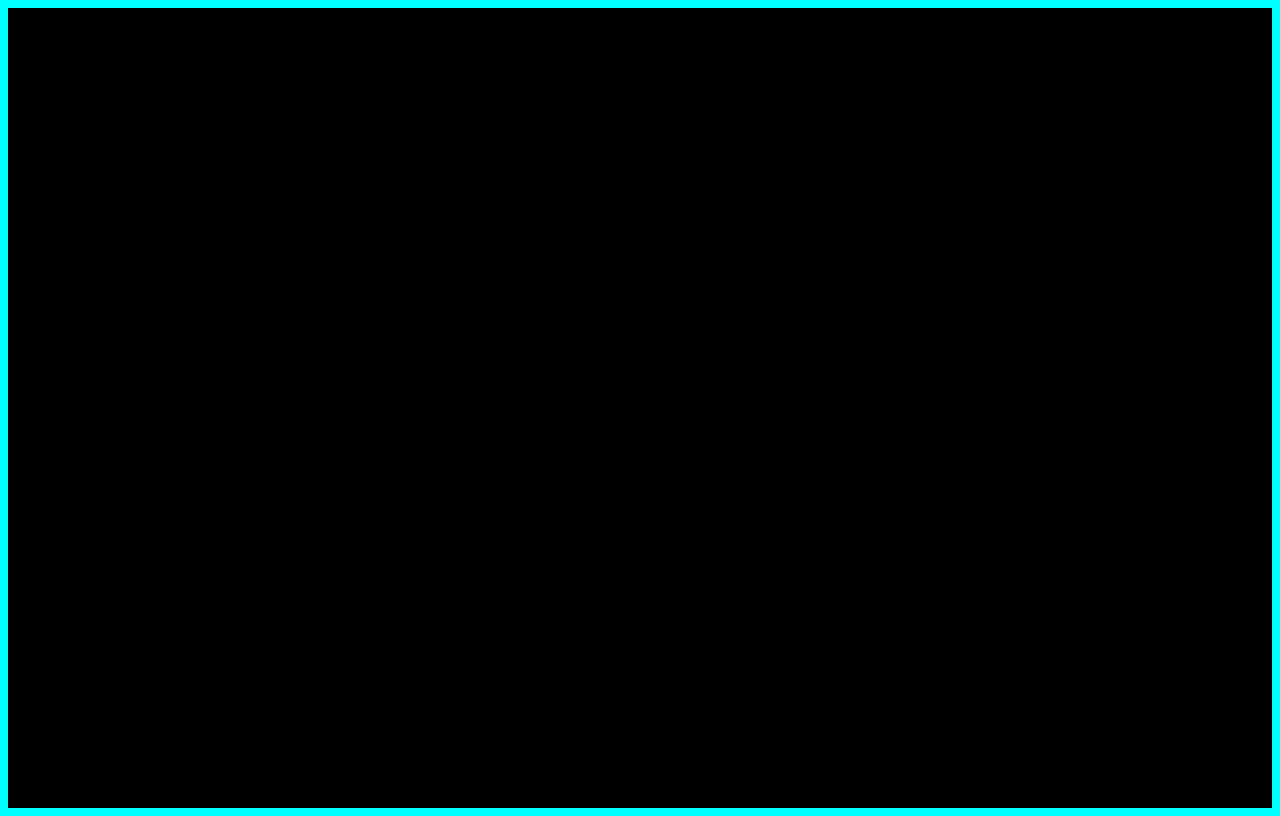
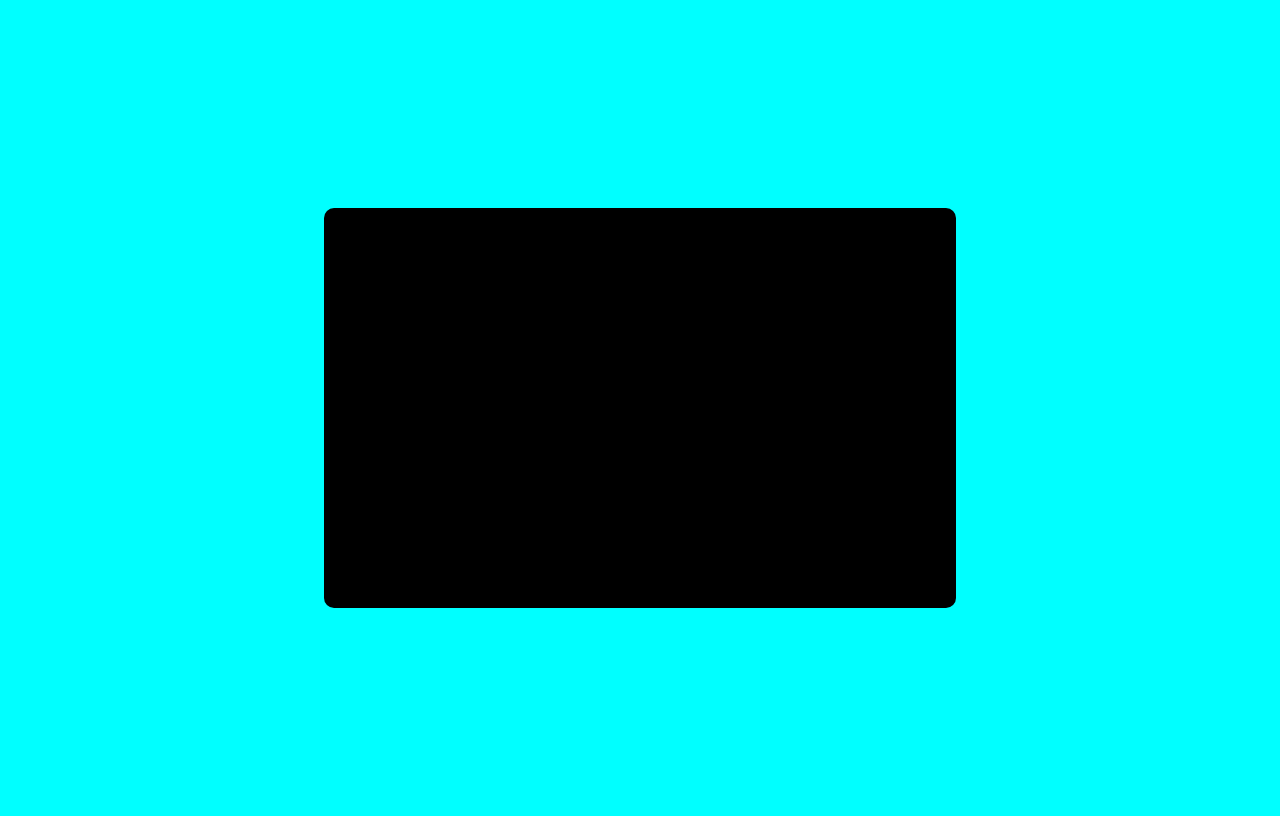
Before and after one commit to NeftaMERN/joke-Generator-, a plain HTML site: page index.html in a window 1280 px wide. Drawn offline with Linux system fonts and the light colour scheme.

Commit message:
add for main div give background width & height

```diff
--- a/style.css
+++ b/style.css
@@ -11,6 +11,14 @@ body {
     justify-content: center;
     display: flex;
     height: 100vh;
-    background: black;
 
 }
+
+.main {
+
+    width: 50%;
+    height: 50vh;
+    background: black;
+    border-radius: 10px;
+
+}
```
Also changed, not shown: index.html (+2 -0 lines).
